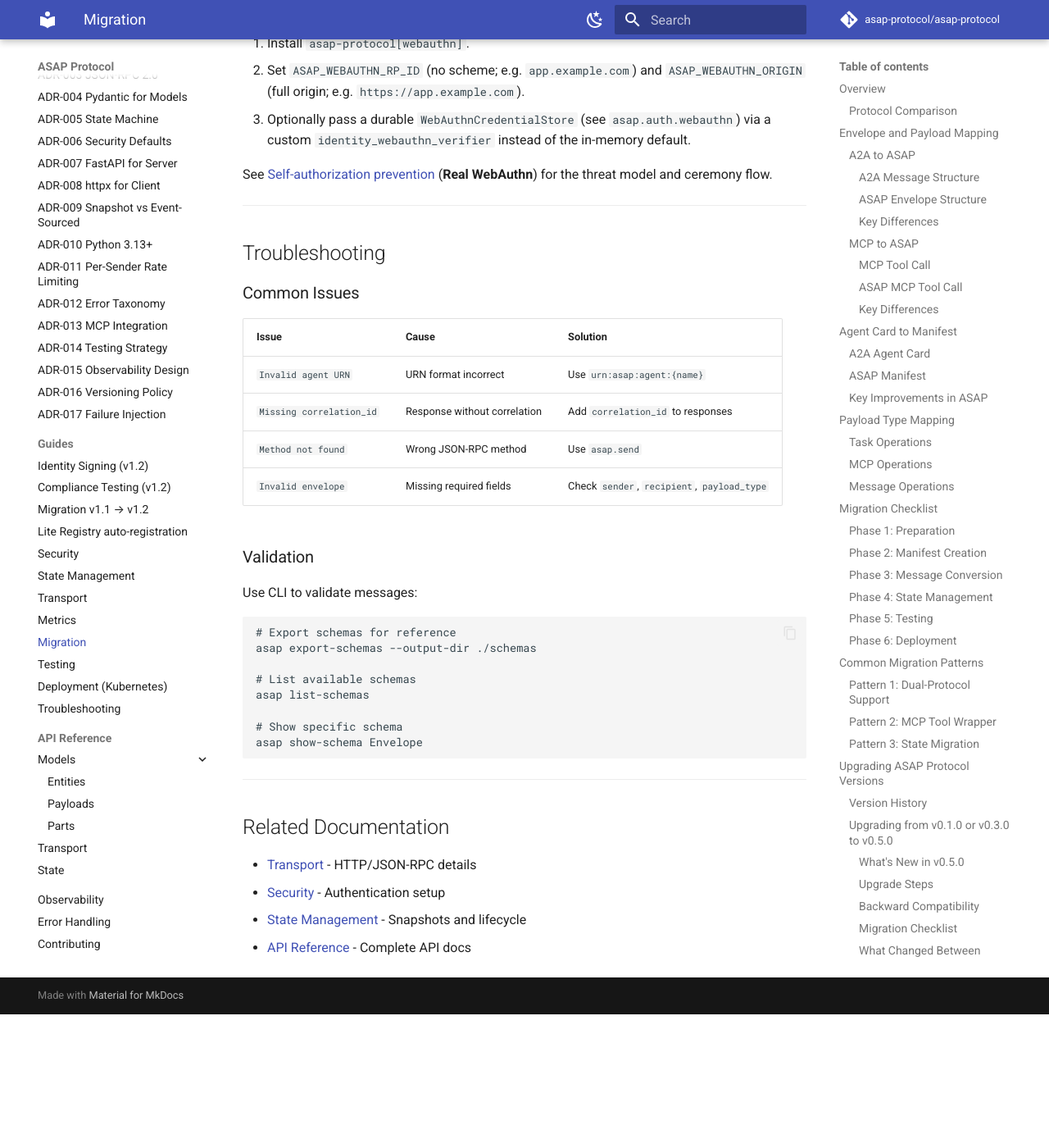
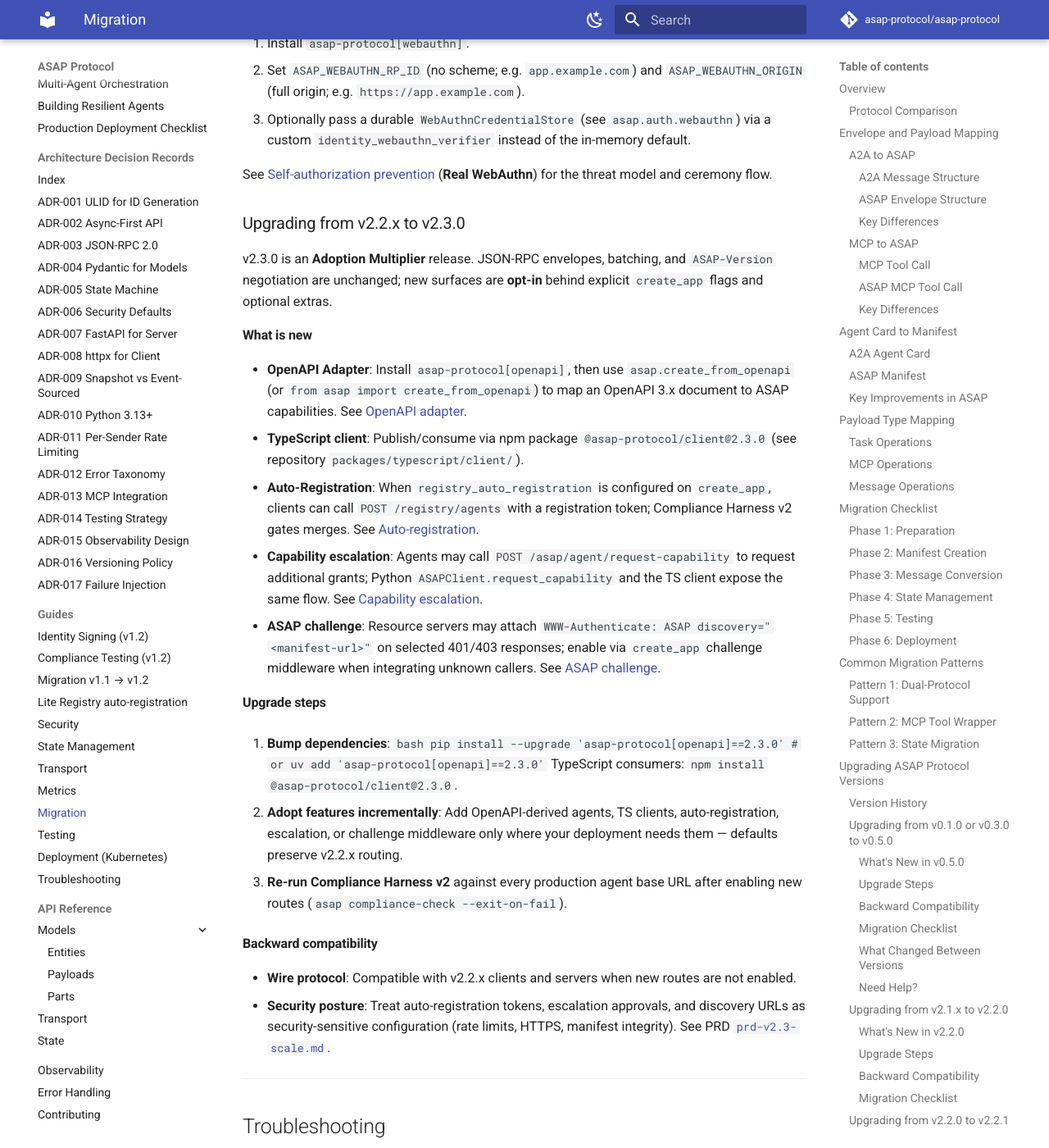
Before and after one commit to adriannoes/asap-protocol, an MkDocs documentation site: the page built from docs/migration.md, in a window 1280 px wide and 1400 px high, scrolled down 15390 px. Shown: the whole window at 82% size. Built offline with MkDocs 1.6.1 and Material for MkDocs 9.7.7, drawn with Linux system fonts in a browser that asks for light colours; comment, search, counter and statistics services are not loaded; before the commit the page ends 16627 px from its top, so only the background shows below that.

Commit message:
docs: refresh v2.3.0 status across README, docs, and product PRDs
Add migration guidance for v2.2.x adopters, update the docs index and
AGENTS context map, and record the shipped v2.3.0 line in product README and
PRD metadata plus the v2.0 roadmap change log.

````diff
--- a/docs/migration.md
+++ b/docs/migration.md
@@ -761,6 +761,59 @@
 See [Self-authorization prevention](security/self-authorization-prevention.md)
 (**Real WebAuthn**) for the threat model and ceremony flow.
 
+### Upgrading from v2.2.x to v2.3.0
+
+v2.3.0 is an **Adoption Multiplier** release. JSON-RPC envelopes, batching, and
+`ASAP-Version` negotiation are unchanged; new surfaces are **opt-in** behind
+explicit `create_app` flags and optional extras.
+
+#### What is new
+
+- **OpenAPI Adapter**: Install `asap-protocol[openapi]`, then use
+  `asap.create_from_openapi` (or `from asap import create_from_openapi`) to map
+  an OpenAPI 3.x document to ASAP capabilities. See
+  [OpenAPI adapter](adapters/openapi.md).
+- **TypeScript client**: Publish/consume via npm package
+  `@asap-protocol/client@2.3.0` (see repository `packages/typescript/client/`).
+- **Auto-Registration**: When `registry_auto_registration` is configured on
+  `create_app`, clients can call `POST /registry/agents` with a registration
+  token; Compliance Harness v2 gates merges. See
+  [Auto-registration](registry/auto-registration.md).
+- **Capability escalation**: Agents may call
+  `POST /asap/agent/request-capability` to request additional grants; Python
+  `ASAPClient.request_capability` and the TS client expose the same flow. See
+  [Capability escalation](capabilities/escalation.md).
+- **ASAP challenge**: Resource servers may attach
+  `WWW-Authenticate: ASAP discovery="<manifest-url>"` on selected 401/403
+  responses; enable via `create_app` challenge middleware when integrating
+  unknown callers. See [ASAP challenge](transport/asap-challenge.md).
+
+#### Upgrade steps
+
+1. **Bump dependencies**:
+   ```bash
+   pip install --upgrade 'asap-protocol[openapi]==2.3.0'
+   # or
+   uv add 'asap-protocol[openapi]==2.3.0'
+   ```
+   TypeScript consumers: `npm install @asap-protocol/client@2.3.0`.
+
+2. **Adopt features incrementally**: Add OpenAPI-derived agents, TS clients,
+   auto-registration, escalation, or challenge middleware only where your
+   deployment needs them — defaults preserve v2.2.x routing.
+
+3. **Re-run Compliance Harness v2** against every production agent base URL
+   after enabling new routes (`asap compliance-check --exit-on-fail`).
+
+#### Backward compatibility
+
+- **Wire protocol**: Compatible with v2.2.x clients and servers when new routes
+  are not enabled.
+- **Security posture**: Treat auto-registration tokens, escalation approvals,
+  and discovery URLs as security-sensitive configuration (rate limits, HTTPS,
+  manifest integrity). See PRD
+  [`prd-v2.3-scale.md`](https://github.com/adriannoes/asap-protocol/blob/main/product/prd/prd-v2.3-scale.md).
+
 ---
 
 ## Troubleshooting
````
Also changed, not shown: AGENTS.md (+1 -1 lines), README.md (+2 -1 lines), docs/index.md (+2 -1 lines), product/README.md (+1 -1 lines), product/prd/prd-v2.0-roadmap.md (+1 -0 lines), product/prd/prd-v2.3-scale.md (+2 -2 lines).
